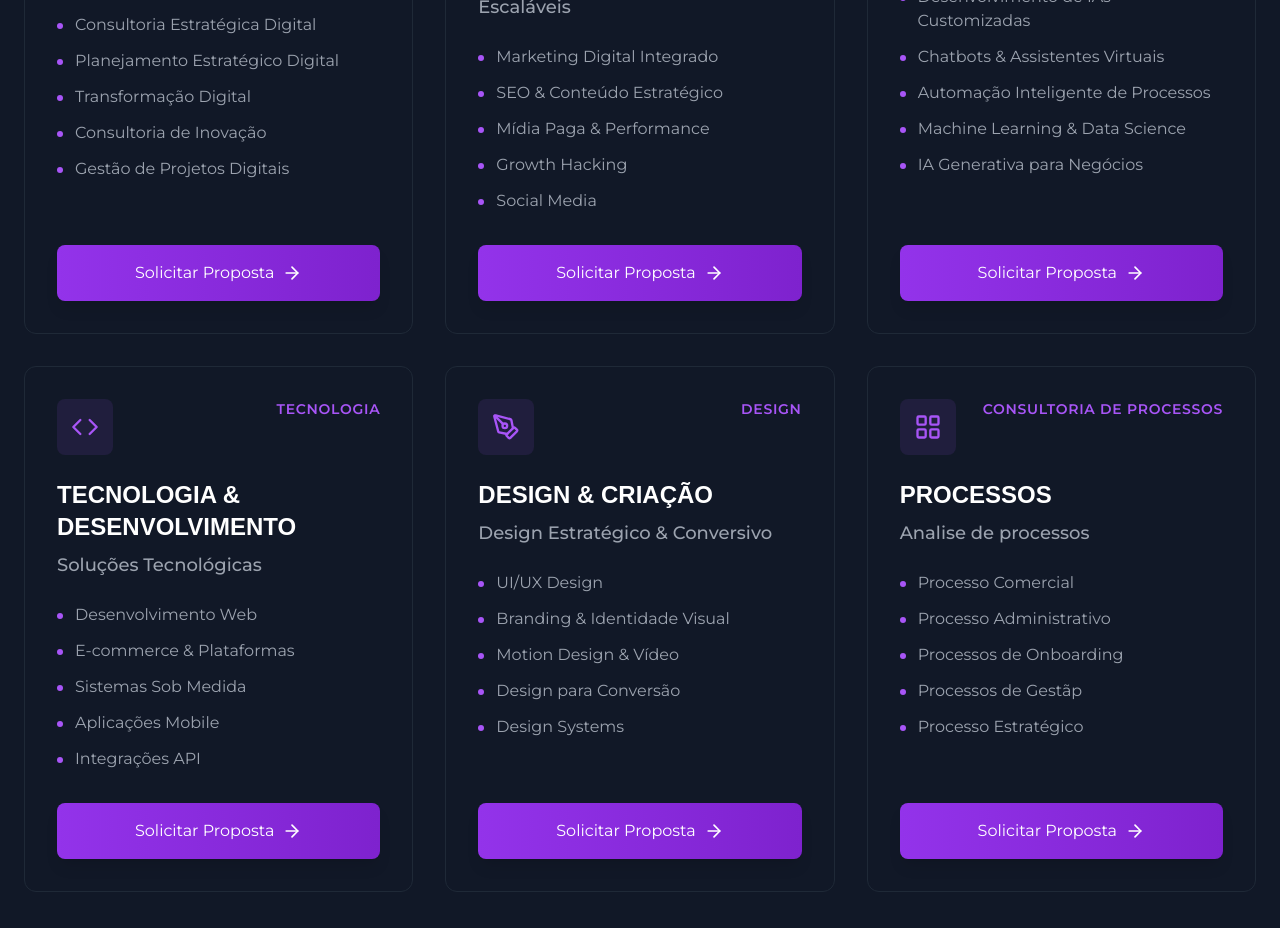
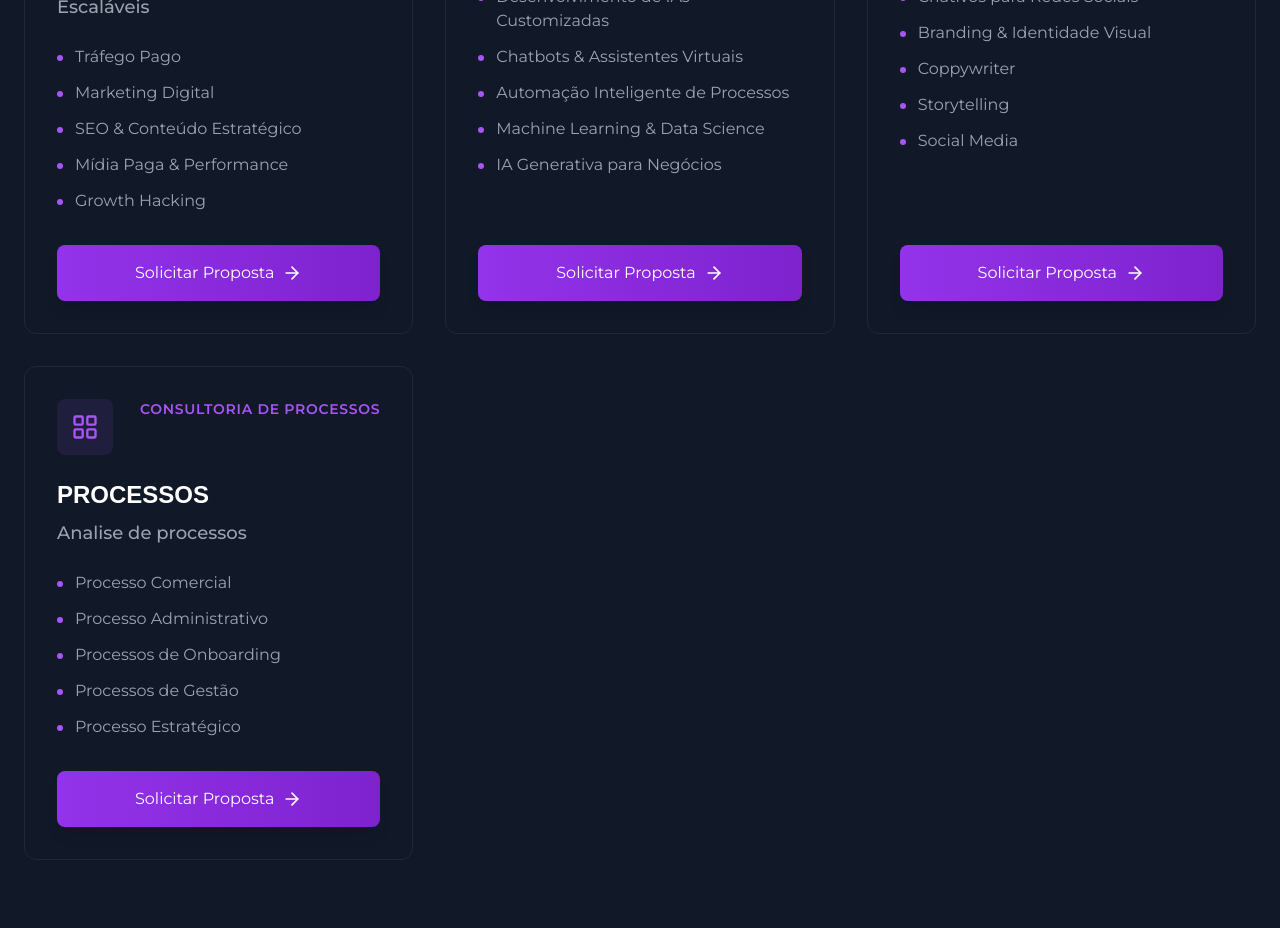
Before and after one commit to Matheusbaiense/grifo-landing, a Next.js app: page / in a window 1280 px wide. Shown: the part 1440-2368 px from the top of the page. Built offline with nearby package versions, Linux system fonts and the light colour scheme; a web font is replaced by a local one.

Commit message:
Update ServicesSection.tsx

```diff
--- a/src/components/ServicesSection.tsx
+++ b/src/components/ServicesSection.tsx
@@ -98,30 +98,18 @@ const ServiceCard: React.FC<ServiceCardProps> = ({ service }) => {
 };
 
 const services: Service[] = [
-  {
-    icon: Lightbulb,
-    category: "Inovação",
-    title: "ESTRATÉGIA & INOVAÇÃO",
-    subtitle: "Aceleramos sua Transformação Digital",
-    services: [
-      "Consultoria Estratégica Digital",
-      "Planejamento Estratégico Digital",
-      "Transformação Digital",
-      "Consultoria de Inovação",
-      "Gestão de Projetos Digitais"
-    ]
-  },
+
   {
     icon: BarChart,
     category: "Marketing",
     title: "MARKETING & PERFORMANCE",
     subtitle: "Resultados Mensuráveis e Escaláveis",
     services: [
-      "Marketing Digital Integrado",
+      "Tráfego Pago",
+      "Marketing Digital",
       "SEO & Conteúdo Estratégico",
       "Mídia Paga & Performance",
-      "Growth Hacking",
-      "Social Media"
+      "Growth Hacking"
     ]
   },
   {
@@ -138,29 +126,16 @@ const services: Service[] = [
     ]
   },
   {
-    icon: Code,
-    category: "Tecnologia",
-    title: "TECNOLOGIA & DESENVOLVIMENTO",
-    subtitle: "Soluções Tecnológicas",
-    services: [
-      "Desenvolvimento Web",
-      "E-commerce & Plataformas",
-      "Sistemas Sob Medida",
-      "Aplicações Mobile",
-      "Integrações API"
-    ]
-  },
-  {
     icon: PenTool,
-    category: "Design",
+    category: "Design e Social Media",
     title: "DESIGN & CRIAÇÃO",
     subtitle: "Design Estratégico & Conversivo",
     services: [
-      "UI/UX Design",
+      "Criativos para Redes Sociais",
       "Branding & Identidade Visual",
-      "Motion Design & Vídeo",
-      "Design para Conversão",
-      "Design Systems"
+      "Coppywriter",
+      "Storytelling",
+      "Social Media"
     ]
   },
   {
@@ -172,7 +147,7 @@ const services: Service[] = [
       "Processo Comercial",
       "Processo Administrativo ",
       "Processos de Onboarding",
-      "Processos de Gestãp",
+      "Processos de Gestão",
       "Processo Estratégico"
     ]
   }
```
